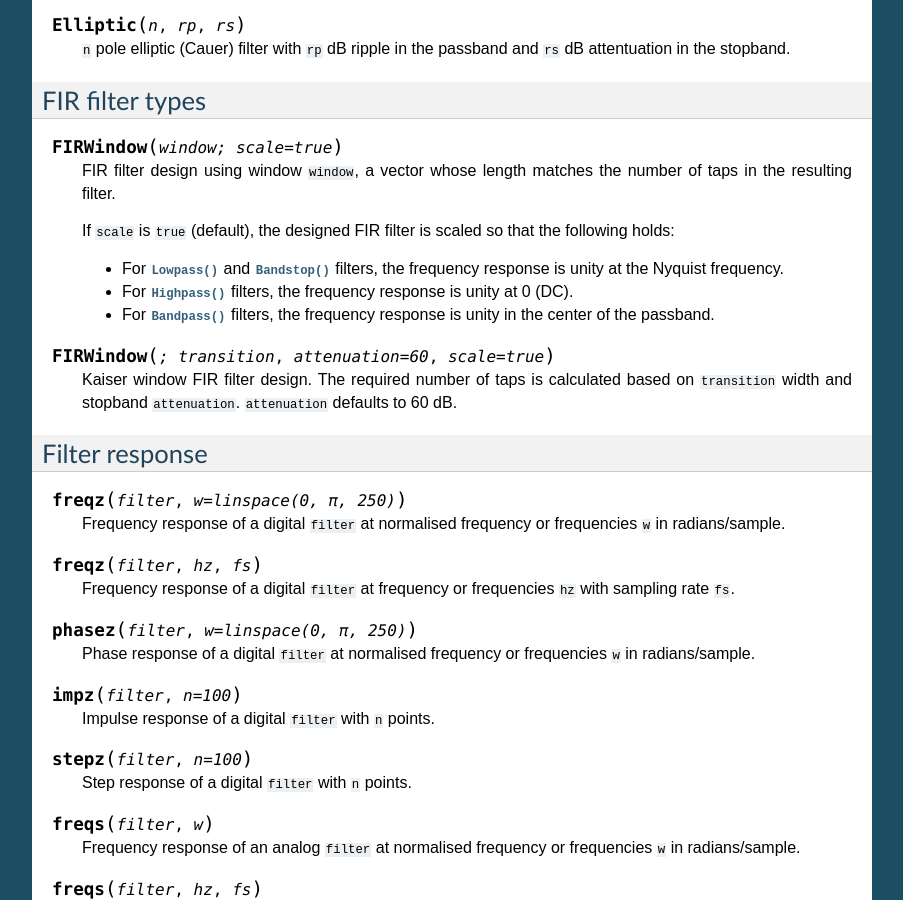
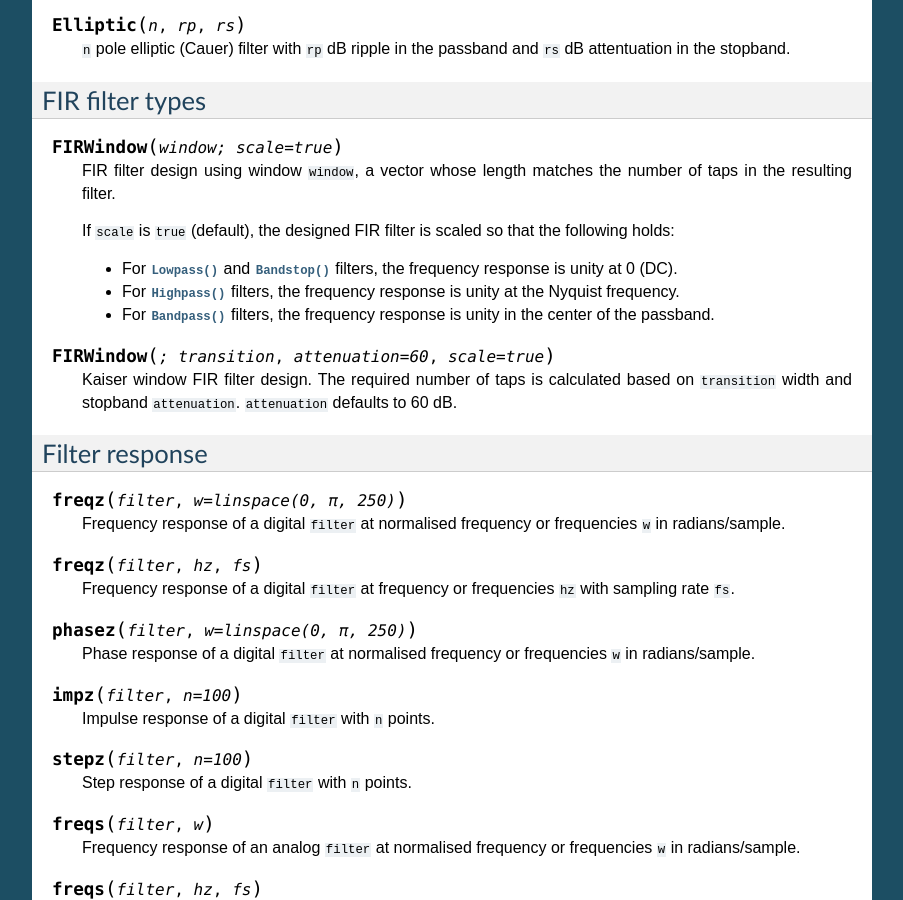
Before and after one commit to JuliaDSP/DSP.jl, a Sphinx documentation site: the page built from doc/filters.rst, in a window 1280 px wide and 900 px high, scrolled down 2979 px. Shown: the whole window, without its empty margins (198-1101 px from the left). Built offline with Sphinx 7.4.7, drawn with Linux system fonts in a browser that asks for light colours; formulas are drawn with MathJax 3.

Commit message:
Fix doc typo for scale parameter

```diff
--- a/doc/filters.rst
+++ b/doc/filters.rst
@@ -207,9 +207,9 @@ FIR filter types
     scaled so that the following holds:
 
     - For :func:`Lowpass` and :func:`Bandstop` filters, the frequency
-      response is unity at the Nyquist frequency.
+      response is unity at 0 (DC).
     - For :func:`Highpass` filters, the frequency response is unity
-      at 0 (DC).
+      at the Nyquist frequency.
     - For :func:`Bandpass` filters, the frequency response is unity
       in the center of the passband.
 
```
